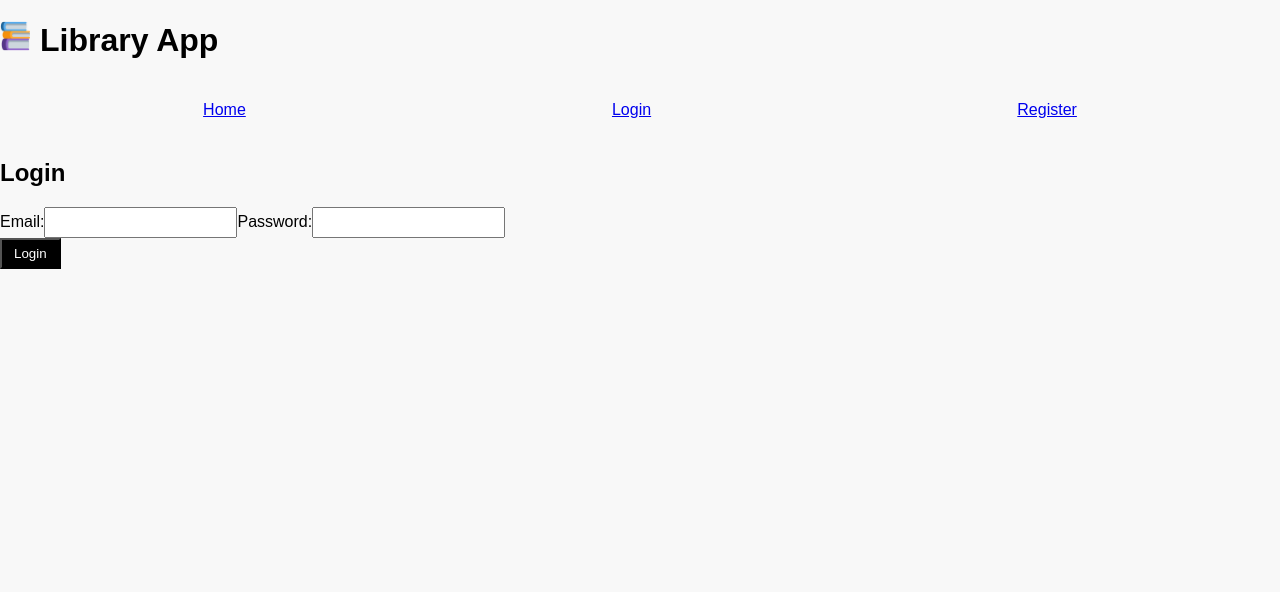
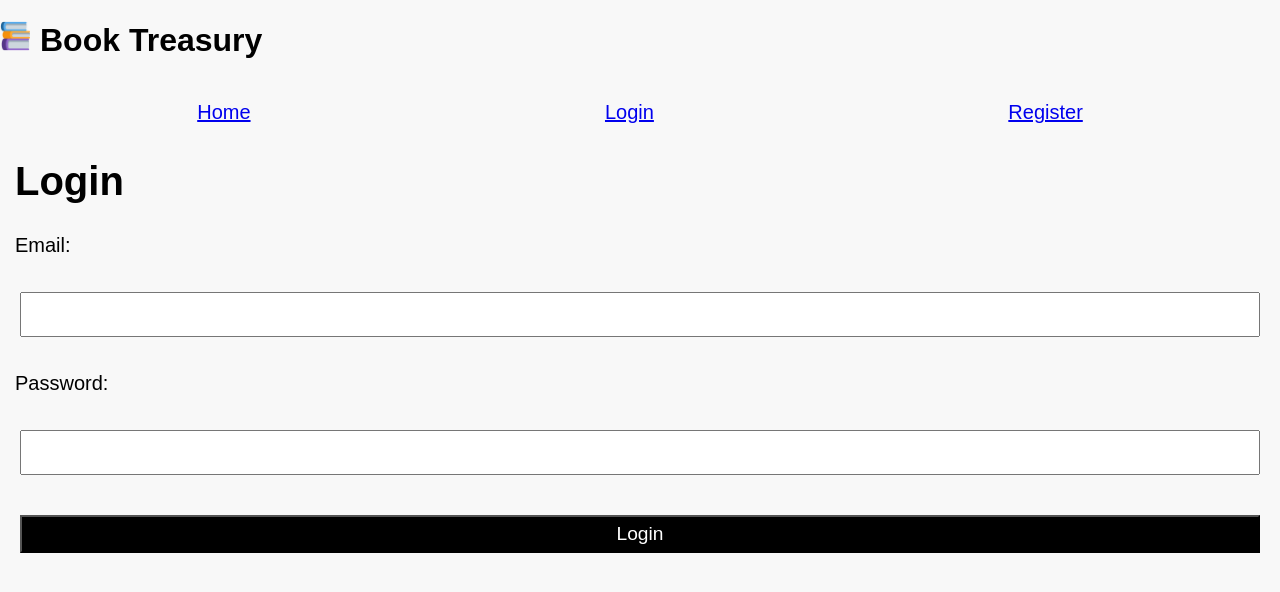
Before and after one commit to itsnancyq/BookBuddy, a React (Vite) app: page /login in a window 1280 px wide. Shown: the top 592 px of the page. Built offline with nearby package versions, Linux system fonts and the light colour scheme.

Commit message:
added css, finalized account comp.

```diff
--- a/src/App.jsx
+++ b/src/App.jsx
@@ -35,7 +35,7 @@ function App() {
 
   return (
     <div className='libraryContainer'>
-      <h1><img id='logo-image' src={bookLogo}/>Library App</h1>
+      <h1><img id='logo-image' src={bookLogo}/>Book Treasury</h1>
 
       {/* <p>Complete the React components needed to allow users to browse a library catalog, check out books, review their account, and return books that they've finished reading.</p>
 
--- a/src/components/Account.jsx
+++ b/src/components/Account.jsx
@@ -3,26 +3,30 @@ import { useState, useEffect } from "react"
 
 function Account({token}){
     const [userInfo, setUserInfo] = useState({})
-    const [seeReserve, setSeeReserve] = useState({})
+    const [seeReserve, setSeeReserve] = useState([])
 
 
     useEffect(()=>{
         const getMe = async () => {
+            try {
+
                 const response = await fetch("https://fsa-book-buddy-b6e748d1380d.herokuapp.com/api/users/me", {
                     headers:{"Content-Type": "application/json", Authorization:`Bearer ${token}`}
                 })
                 const result = await response.json()
                 // console.log(result)
                 setUserInfo(result)
+            } catch (err) {
+                console.error(err)
+            }
         }
         getMe()
     }, [])
 
-// Needs work
+
     useEffect(()=>{
         const getReserve = async () => {
             try {
-                // const token = localStorage.getItem('token')
                 const response = await fetch ("https://fsa-book-buddy-b6e748d1380d.herokuapp.com/api/reservations", {
                     headers:{"Content-Type": "application/json",
                     Authorization: `Bearer ${token}`}
@@ -36,37 +40,65 @@ function Account({token}){
         getReserve()
     }, [])
 
-    const returnBook = async () => {
+
+    const returnBook = async (id) => {
         try {
-            const token = localStorage.getItem('token')
             const res = await fetch (`https://fsa-book-buddy-b6e748d1380d.herokuapp.com/api/reservations/${id}`, {
                 method: "DELETE",
                 headers: {
-                    "Authorization": `Bearer ${token}`,
-                }
+                    "Authorization": `Bearer ${token}`}
             })
-            returnBook();
         } catch (err) {
             console.error(err)
         }
     }
-    //
+
 
     return(
         <>
+        <div className="accountContainer">
+            <h1 className="header">Account</h1>
         {
             userInfo && (
                 <div key={userInfo.id}>
-                    <h2>{userInfo.firstname}</h2>
-                    <h2>{userInfo.lastname}</h2>
-                    <h2>{userInfo.id}</h2>
-                    <h2>{userInfo.email}</h2>
-                    <h2>{userInfo.reservations}</h2>
+                    <h2>ID:</h2>
+                    <h3>{userInfo.id}</h3>
+                    <h2>Email:</h2>
+                    <h3>{userInfo.email}</h3>
                 </div>
             )
         }
+        </div>
+
+        <div className="checkedOutContainer">
+            <h1 className="header">Checked Out</h1>
+        {
+            seeReserve && (
+                seeReserve.map((book)=>(
+                    <div key={book.id}>
+                    <h2>{book.title}</h2>
+                    <h3>by {book.author}</h3>
+                    <img src={book.coverimage} className="bookImg"/>
+                    <div>
+                    <button onClick={()=>returnBook(book.id)} className="bookDetailButton">Return</button>
+                    </div>
+                </div>
+                ))
+            )
+        }
+        </div>
 
 
+        {
+        //     <div>
+        // {
+        //     seeReserve ? : <h1>no current books</h1>
+        // }
+        // </div>
+
+        // trying to say if no books checked out then show message saying no current books
+
+        }
         </>
     )
 }
--- a/src/components/Books.jsx
+++ b/src/components/Books.jsx
@@ -2,6 +2,7 @@
 
 import { useEffect, useState } from "react"
 import { useNavigate } from "react-router-dom"
+
 
 function Books({token}){
     const [allBooks, setAllBooks] = useState([])
@@ -18,7 +19,6 @@ function Books({token}){
                 const res = await fetch("https://fsa-book-buddy-b6e748d1380d.herokuapp.com/api/books")
                 const data = await res.json()
                 setAllBooks(data)
-                // console.log(data)
             } catch (err) {
                 console.error(err)
             }
@@ -63,7 +63,14 @@ function Books({token}){
             filteredBooks && (
                 filteredBooks.map((book)=>(
                     <div key={book.id} className="bookContainer">
-                        <img src={book.coverimage} className="bookImg"/>
+                        <img
+                            src={book.coverimage}
+                            className="bookImg"
+                            onError={(e) => {
+                                e.target.onError = null;
+                                e.target.src = "/public/emptybooks.png";
+                            }}
+                        />
                         <div className="bookAbout">
                             <h2>{book.title}</h2>
                             <h3>by {book.author}</h3>
--- a/src/components/Login.jsx
+++ b/src/components/Login.jsx
@@ -49,24 +49,27 @@ function Login({ isLoggedIn, setToken, setUser }) {
             </h2>
 
             <form onSubmit={handleSubmit} className="form">
-                <div>
+                <div className="fillIn">
                     <label>
                         Email:
+                        </label>
+
                     <input
                         type="text"
                         onChange={(event) => setEmail(event.target.value)}
                         value={email}
-                            className="formEmail"/>
-                    </label>
+                        className="formEmail"
+                    />
 
                     <label>
                         Password:
+                    </label>
                     <input
                         name="password"
                         onChange={(event) => setPassword(event.target.value)} minLength={3}
                         value={password}
-                            className="formPassword"/>
-                    </label>
+                        className="formPassword"
+                    />
                 </div>
 
                 {error && <p className="">{error}</p>}
--- a/src/components/SingleBook.jsx
+++ b/src/components/SingleBook.jsx
@@ -35,7 +35,14 @@ function SingleBook(){
 
         <div className="singleBookContainer">
 
-            <img src={loneBook.coverimage} className="bookImg"/>
+            <img
+                src={loneBook.coverimage}
+                className="bookImg"
+                onError={(e) => {
+                    e.target.onError = null;
+                    e.target.src = "/public/emptytbooks.png"
+                }}
+            />
             <div>
                 <h1>{loneBook.title}</h1>
                 <h2>{loneBook.author}</h2>
--- a/src/index.css
+++ b/src/index.css
@@ -20,6 +20,7 @@ body {
   display: flex;
   justify-content:space-around;
   padding: 20px;
+  font-size: 20px;
 }
 
 .bookImg {
@@ -37,7 +38,7 @@ body {
   padding: 15px;
   /* border-bottom: 1px solid black; */
   background: #fff;
-  margin: 20px;
+  margin: 25px;
 }
 
 .bookAbout{
@@ -60,17 +61,33 @@ body {
 }
 
 .form{
-  display: block;
+display: flex;
+flex-direction: column;
+}
+
+label {
+  font-size: 20px;
+  margin: 5px;
+  padding: 10px;
 }
 
 input{
-  padding: 6px;
+  font-size: large;
+  padding: 10px;
+  margin: 20px;
+}
+
+.fillIn {
+  display: flex;
+  flex-direction: column;
 }
 
 .submitButton{
   padding: 6px 12px;
+  font-size: larger;
   background-color: black;
   color: white;
+  margin: 20px;
 }
 
 .searchBar{
@@ -98,3 +115,35 @@ input{
 .backLink{
   margin-left: 20px;
 }
+
+.authContainer {
+  display: flex;
+  flex-direction: column;
+}
+
+.authHeader {
+  font-size: 40px;
+  margin: 15px;
+}
+
+.accountContainer{
+  border:  1px solid #ccc;
+  flex-direction: row;
+  margin: 0;
+  padding: 15px;
+  background: #fff;
+  margin: 25px;
+}
+
+.checkedOutContainer {
+  border:  1px solid #ccc;
+  flex-direction: row;
+  margin: 0;
+  padding: 15px;
+  background: #fff;
+  margin: 20px;
+}
+
+.header {
+    border-bottom: 1px solid black;
+}
```
Also changed, not shown: 1 other file (tests, documents, lock files or other folders). Lines whose indentation alone changed are shown as unchanged.
